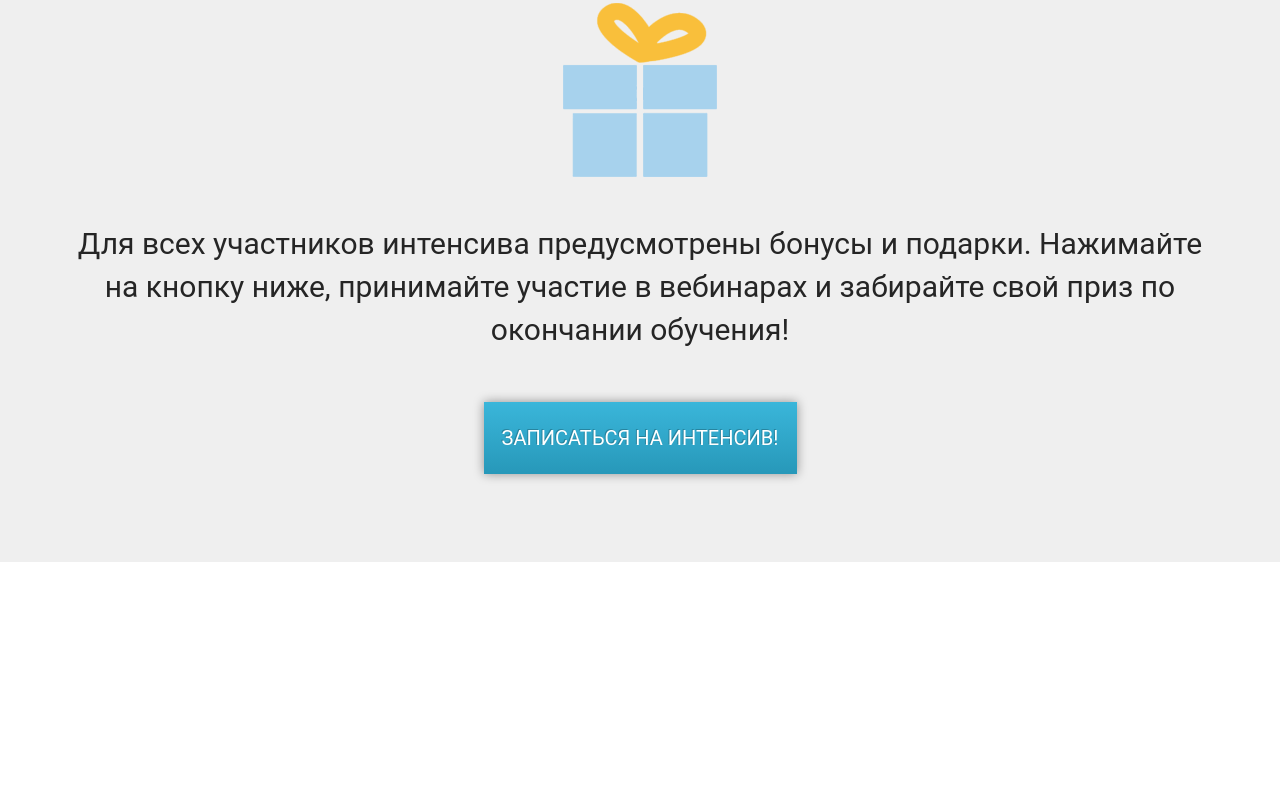
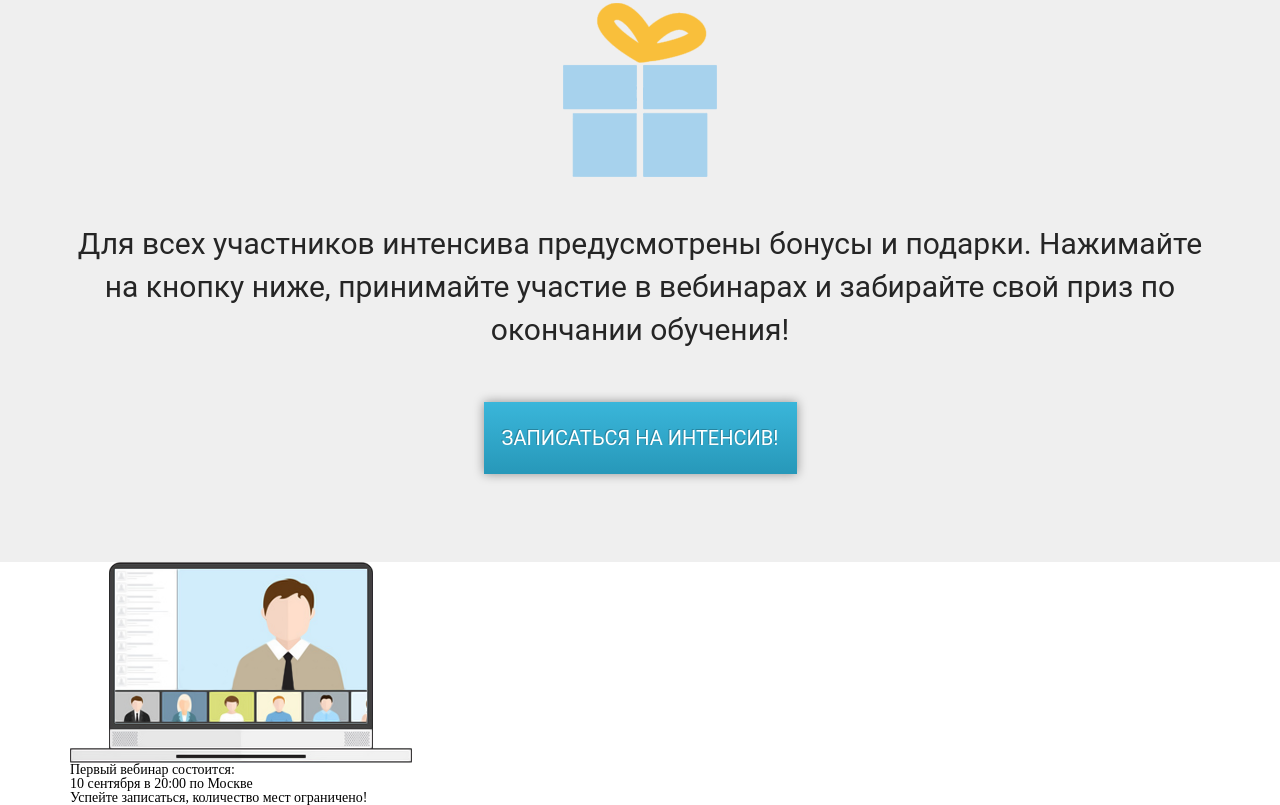
Before and after one commit to LiiaZubova07/WordPress, a plain HTML site: page index.html in a window 1280 px wide. Shown: the part 2707-3512 px from the top of the page. Before the commit the page ends 3269 px from the top, so only its background shows below. Drawn offline with Linux system fonts and the light colour scheme.

Commit message:
add html section 6

```diff
--- a/index.html
+++ b/index.html
@@ -171,6 +171,19 @@
 
 	<!----------------------SECTION 5 END----------------------------->
 
+	<!----------------------SECTION 6 START--------------------------->
+
+<section class="online">
+	<div class="container">
+		<img src="./assets/icons/first.png" alt="online-icon" class="online__icon">
+		<h2 class="online__header">Первый вебинар состоится:</h2>
+		<h2 class="online__header-time">10 сентября в 20:00 по Москве</h2>
+		<p class="online__paragraph">Успейте записаться, количество мест ограничено!</p>
+	</div>
+</section>
+
+	<!----------------------SECTION 6 END----------------------------->
+
 </body>
 
 
```
